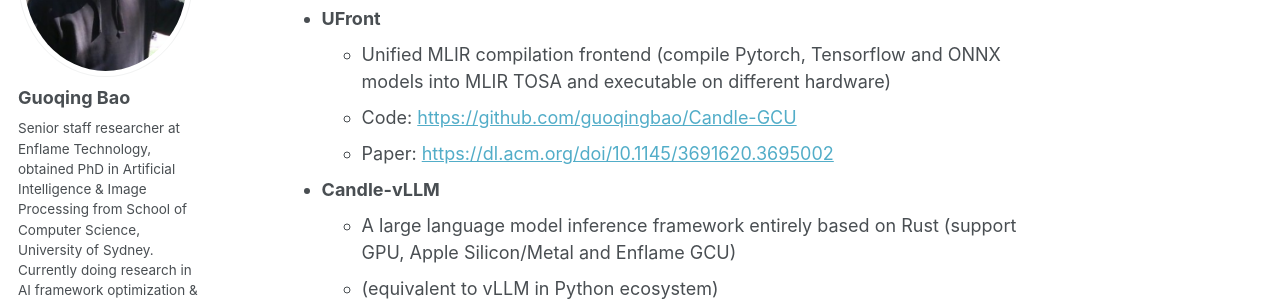
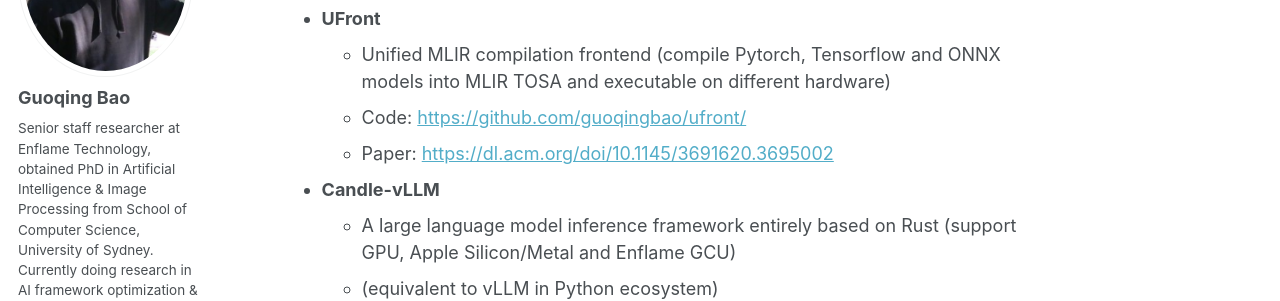
Before and after one commit to guoqingbao/guoqingbao.github.io, a Jekyll site: the page built from _pages/about.md, in a window 1280 px wide and 900 px high, scrolled down 5416 px. Shown: the part 153-454 px from the top of the window. Built offline with Jekyll 4.4.1, drawn with Linux system fonts in a browser that asks for light colours; some web fonts are replaced; some of the changed lines change nothing that is shown.

Commit message:
Update about.md

```diff
--- a/_pages/about.md
+++ b/_pages/about.md
@@ -96,7 +96,7 @@
 ======
 * **UFront**
   * Unified MLIR compilation frontend (compile Pytorch, Tensorflow and ONNX models into MLIR TOSA and executable on different hardware)
-  * Code: [https://github.com/guoqingbao/Candle-GCU](https://github.com/guoqingbao/ufront)
+  * Code: [https://github.com/guoqingbao/ufront/](https://github.com/guoqingbao/ufront)
   * Paper: [https://dl.acm.org/doi/10.1145/3691620.3695002](https://dl.acm.org/doi/10.1145/3691620.3695002)
 * **Candle-vLLM**
   * A large language model inference framework entirely based on Rust (support GPU, Apple Silicon/Metal and Enflame GCU)
```
